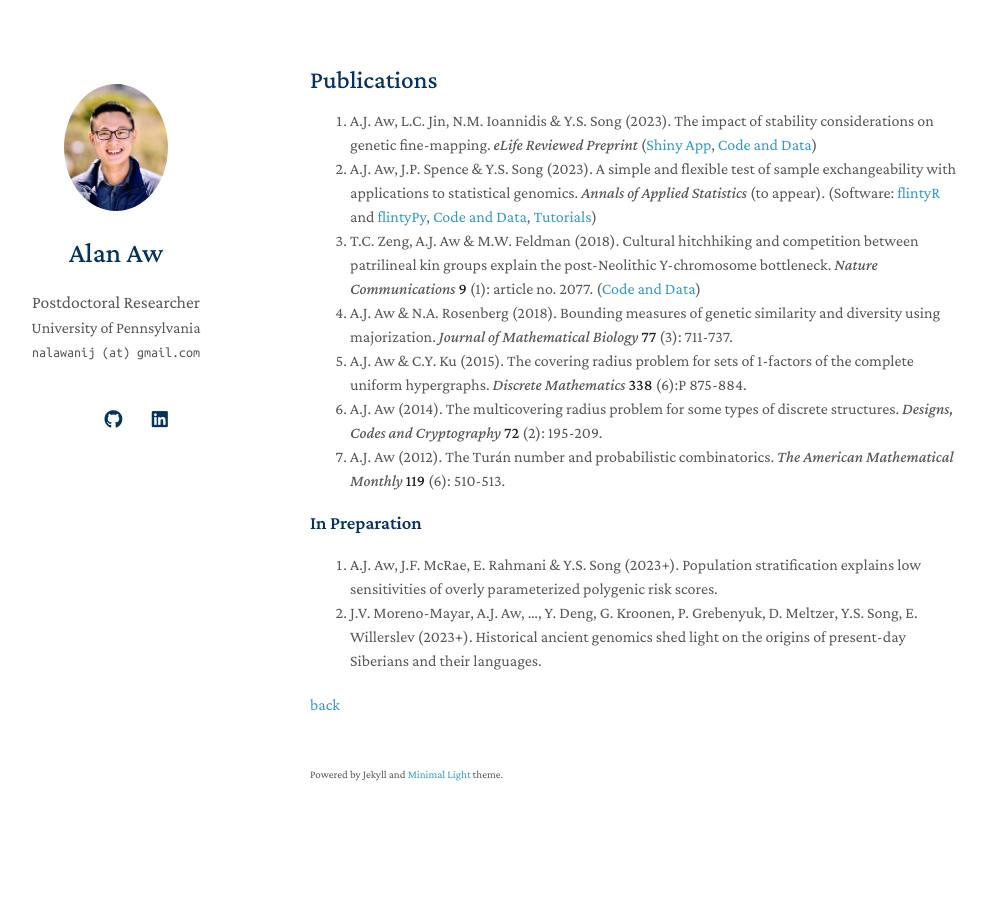
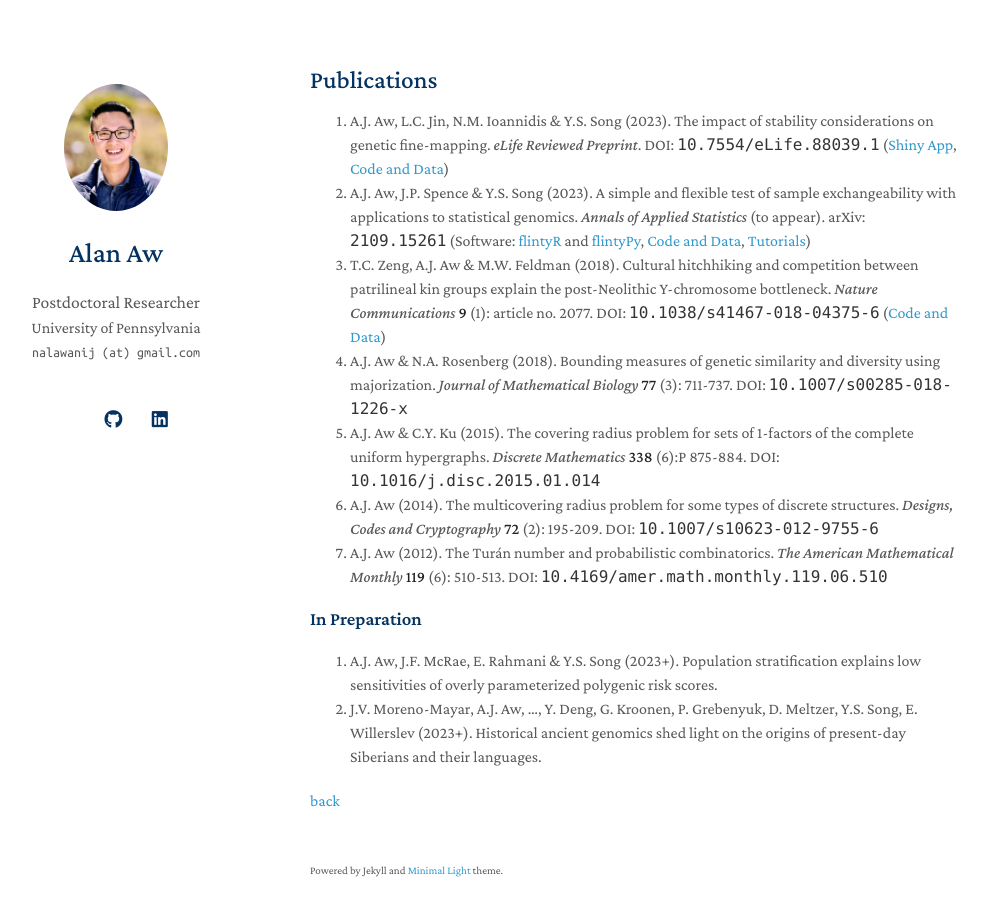
Before and after one commit to alanaw1/alanaw1.github.io, a Jekyll site: the page built from research.md, in a window 1280 px wide and 951 px high. Shown: the top 916 px of the window, without its empty margins (160-1147 px from the left). Built offline with Jekyll 4.4.1, drawn with Linux system fonts in a browser that asks for light colours; nearby versions of some CDN libraries; a style sheet for code colours, icons or effects is not loaded; our own code applies the rules of GitHub Pages for plain Markdown files.

```diff
--- a/_config.yml
+++ b/_config.yml
@@ -12,7 +12,7 @@ canonical: https://alanaw1.github.io
 
 # Links
 # If you don't need one of them, you may delete the corresponding line.
-cv_link: assets/files/curriculum_vitae.pdf
+cv_link: assets/files/alan_fall2023.pdf
 github_link: https://github.com/alanaw1
 linkedin: https://www.linkedin.com/in/alan-aw-2a509b89/
 
--- a/research.md
+++ b/research.md
@@ -4,13 +4,13 @@ layout: homepage
 
 ## Publications
 
-7. A.J. Aw, L.C. Jin, N.M. Ioannidis & Y.S. Song (2023). The impact of stability considerations on genetic fine-mapping. *eLife Reviewed Preprint* ([Shiny App](https://alan-aw.shinyapps.io/stability_v0/), [Code and Data](https://github.com/songlab-cal/StableFM))
-6. A.J. Aw, J.P. Spence & Y.S. Song (2023). A simple and flexible test of sample exchangeability with applications to statistical genomics. *Annals of Applied Statistics* (to appear). (Software: [flintyR](https://cran.rstudio.com/web/packages/flintyR/index.html) and [flintyPy](https://pypi.org/project/flintypy/), [Code and Data](https://github.com/songlab-cal/flinty), [Tutorials](https://alanaw1.github.io/flintyR/))
-5. T.C. Zeng, A.J. Aw & M.W. Feldman (2018). Cultural hitchhiking and competition between patrilineal kin groups explain the post-Neolithic Y-chromosome bottleneck. *Nature Communications* **9** (1): article no. 2077. ([Code and Data](https://github.com/alanaw1/CulturalHitchhiking))
-4. A.J. Aw & N.A. Rosenberg (2018). Bounding measures of genetic similarity and diversity using majorization. *Journal of Mathematical Biology* **77** (3): 711-737.
-3. A.J. Aw & C.Y. Ku (2015). The covering radius problem for sets of 1-factors of the complete uniform hypergraphs. *Discrete Mathematics* **338** (6):P 875-884.
-2. A.J. Aw (2014). The multicovering radius problem for some types of discrete structures. *Designs, Codes and Cryptography* **72** (2): 195-209.
-1. A.J. Aw (2012). The Turán number and probabilistic combinatorics. *The American Mathematical Monthly* **119** (6): 510-513.
+7. A.J. Aw, L.C. Jin, N.M. Ioannidis & Y.S. Song (2023). The impact of stability considerations on genetic fine-mapping. *eLife Reviewed Preprint*. DOI: [`10.7554/eLife.88039.1`](https://doi.org/10.7554/eLife.88039.1) ([Shiny App](https://alan-aw.shinyapps.io/stability_v0/), [Code and Data](https://github.com/songlab-cal/StableFM))
+6. A.J. Aw, J.P. Spence & Y.S. Song (2023). A simple and flexible test of sample exchangeability with applications to statistical genomics. *Annals of Applied Statistics* (to appear). arXiv: [`2109.15261`](https://arxiv.org/abs/2109.15261) (Software: [flintyR](https://cran.rstudio.com/web/packages/flintyR/index.html) and [flintyPy](https://pypi.org/project/flintypy/), [Code and Data](https://github.com/songlab-cal/flinty), [Tutorials](https://alanaw1.github.io/flintyR/))
+5. T.C. Zeng, A.J. Aw & M.W. Feldman (2018). Cultural hitchhiking and competition between patrilineal kin groups explain the post-Neolithic Y-chromosome bottleneck. *Nature Communications* **9** (1): article no. 2077. DOI: [`10.1038/s41467-018-04375-6`](https://doi.org/10.1038/s41467-018-04375-6) ([Code and Data](https://github.com/alanaw1/CulturalHitchhiking))
+4. A.J. Aw & N.A. Rosenberg (2018). Bounding measures of genetic similarity and diversity using majorization. *Journal of Mathematical Biology* **77** (3): 711-737. DOI: [`10.1007/s00285-018-1226-x`](https://doi.org/10.1007/s00285-018-1226-x)
+3. A.J. Aw & C.Y. Ku (2015). The covering radius problem for sets of 1-factors of the complete uniform hypergraphs. *Discrete Mathematics* **338** (6):P 875-884. DOI: [`10.1016/j.disc.2015.01.014`](https://doi.org/10.1016/j.disc.2015.01.014)
+2. A.J. Aw (2014). The multicovering radius problem for some types of discrete structures. *Designs, Codes and Cryptography* **72** (2): 195-209. DOI: [`10.1007/s10623-012-9755-6`](https://doi.org/10.1007/s10623-012-9755-6)
+1. A.J. Aw (2012). The Turán number and probabilistic combinatorics. *The American Mathematical Monthly* **119** (6): 510-513. DOI: [`10.4169/amer.math.monthly.119.06.510`](https://doi.org/10.4169/amer.math.monthly.119.06.510)
 
 ### In Preparation
 
```
Also changed, not shown: README.md, 1 other file.
